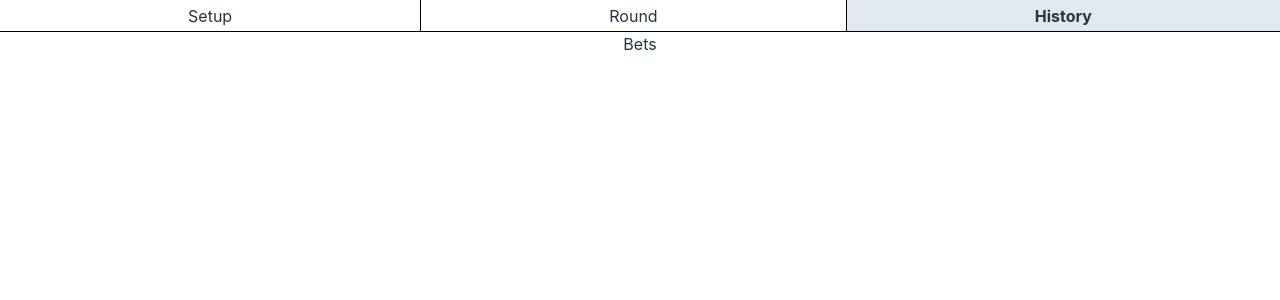
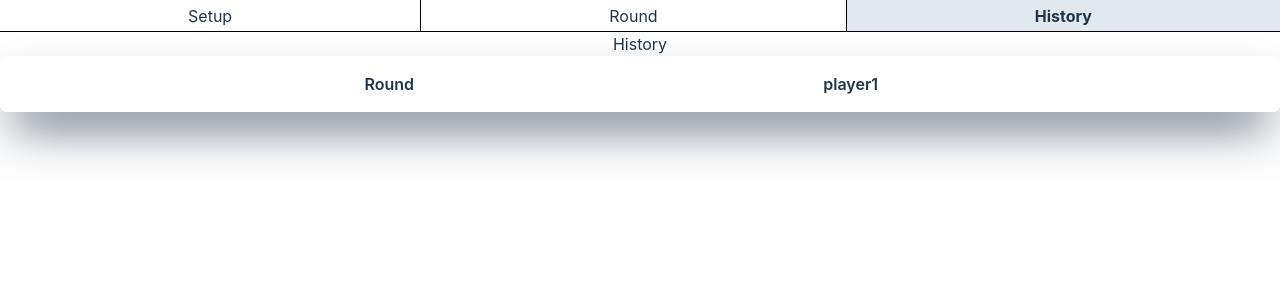
Before and after one commit to maldestor95/score, a Vue app: page / in a window 1280 px wide. Both pictures are taken after a click on the element "History". Shown: the top 300 px of the page. Built offline with nearby package versions, Linux system fonts and the light colour scheme.

Commit message:
firsthistory

```diff
--- a/src/pages/wizard/bets.vue
+++ /dev/null
@@ -1,8 +0,0 @@
-<template>
-  <div></div>
-  <slot></slot>
-</template>
-
-<script setup lang="ts"></script>
-
-<style scoped></style>
--- /dev/null
+++ b/src/pages/wizard/history.vue
@@ -0,0 +1,25 @@
+<template>
+  <div>History</div>
+  <container class="flex flex-row justify-evenly">
+    <div class="w-20 font-semibold">
+      <div>Round</div>
+      <div v-for="(item, index) in store.getRoundNumber" :key="index">
+        {{ item }}
+      </div>
+    </div>
+    <div v-for="(player, playerId) in store.userList" :key="playerId" class="w-40">
+      <div class="font-semibold">{{ player.name }}</div>
+      <div v-for="roundIScore in player.scorePerRound">
+        {{ roundIScore }}
+      </div>
+    </div>
+  </container>
+</template>
+
+<script setup lang="ts">
+import { useScoreStore } from "./store";
+import container from "../../components/container.vue";
+const store = useScoreStore();
+</script>
+
+<style scoped></style>
--- a/src/pages/wizard/index.vue
+++ b/src/pages/wizard/index.vue
@@ -1,21 +1,21 @@
 <template>
-  <div class="flex justify-evenly hover:cursor-pointer">
+  <div class="flex justify-evenly">
     <div
-      class="grow border-b border-r border-solid border-black h-8 pt-1"
+      class="grow border-b border-r border-solid border-black h-8 pt-1 hover:cursor-pointer"
       :class="{ 'font-bold bg-slate-200': showSection == 'Setup' }"
       @click="showSection = 'Setup'"
     >
       Setup
     </div>
     <div
-      class="grow border-b border-r border-solid border-black h-8 pt-1"
+      class="grow border-b border-r border-solid border-black h-8 pt-1 hover:cursor-pointer"
       :class="{ 'font-bold bg-slate-200': showSection == 'Score' }"
       @click="showSection = 'Score'"
     >
       Round
     </div>
     <div
-      class="grow border-b border-solid border-black h-8 pt-1"
+      class="grow border-b border-solid border-black h-8 pt-1 hover:cursor-pointer"
       :class="{ 'font-bold bg-slate-200': showSection == 'History' }"
       @click="showSection = 'History'"
     >
@@ -24,14 +24,14 @@
   </div>
   <players v-if="showSection == 'Setup'">Players</players>
   <score v-if="showSection == 'Score'">Score</score>
-  <bets v-if="showSection == 'History'">Bets</bets>
+  <history v-if="showSection == 'History'"></history>
 </template>
 
 <script setup lang="ts">
 import { ref } from "vue";
 import players from "./players.vue";
 import score from "./score.vue";
-import bets from "./bets.vue";
+import history from "./history.vue";
 
 const showSection = ref("Setup");
 </script>
```
